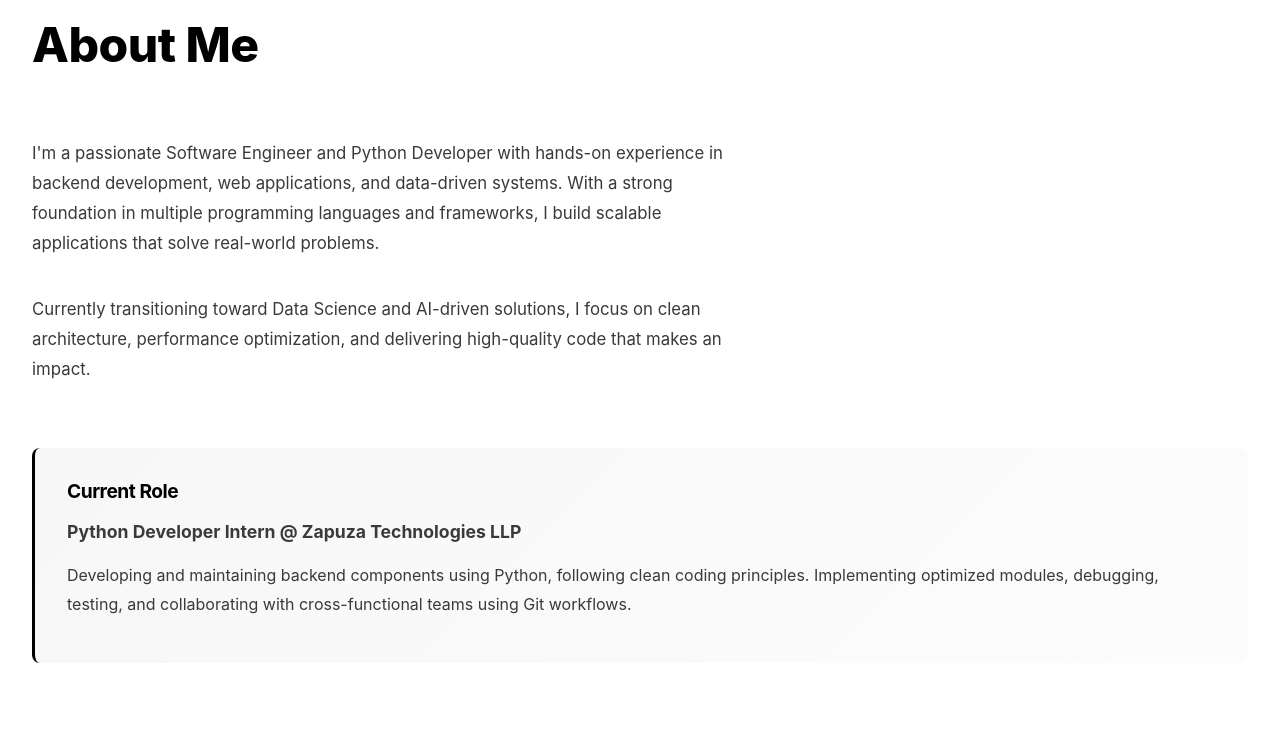
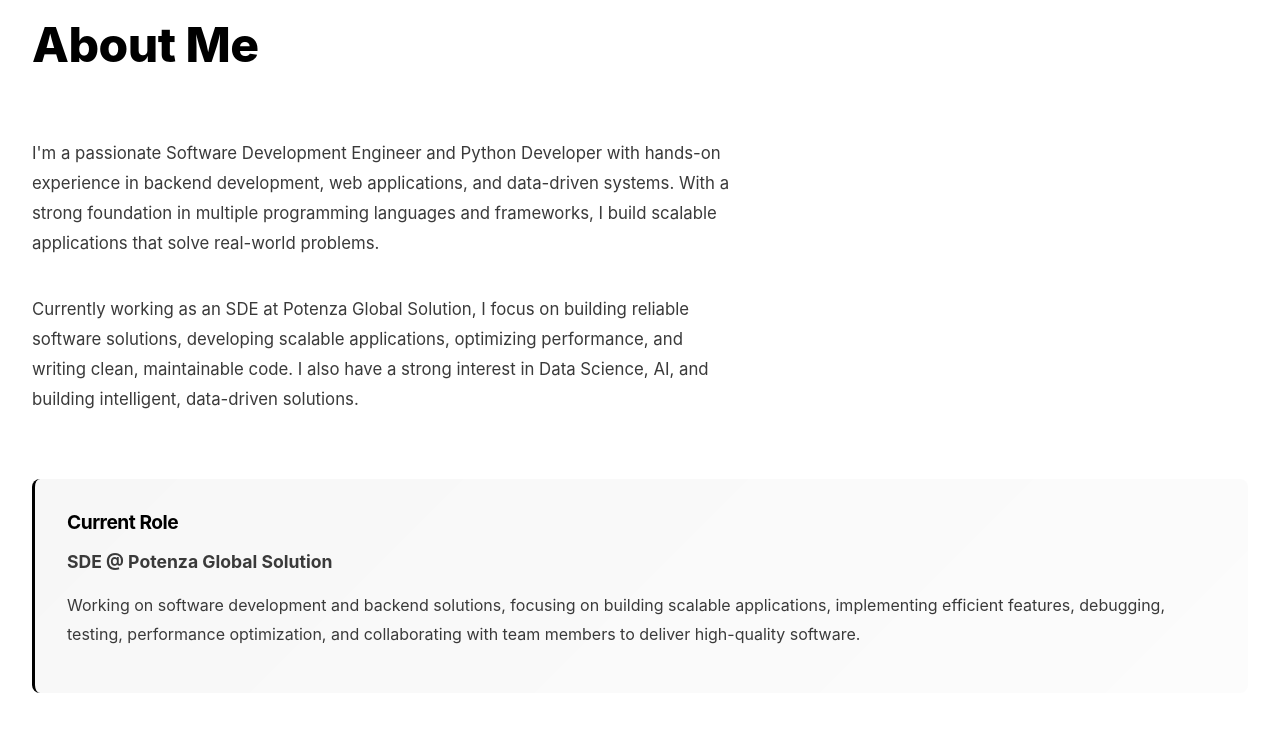
Before and after one commit to Nileshpar835/Potfolio-NileshParmar, a React (Vite) app: page / in a window 1280 px wide. Shown: the part 880-1619 px from the top of the page. Built offline with nearby package versions, Linux system fonts and the light colour scheme.

Commit message:
Revise About section with updated experience and role
Updated professional description and current role details in About component.

```diff
--- a/src/components/About.jsx
+++ b/src/components/About.jsx
@@ -39,25 +39,53 @@ const About = () => {
           <div className="about-grid">
             <motion.div variants={itemVariants} className="about-text">
               <p>
-                I'm a passionate Software Engineer and Python Developer with hands-on experience in backend development,
-                web applications, and data-driven systems. With a strong foundation in multiple programming languages and frameworks,
+                I'm a passionate Software Development Engineer and Python
+                Developer with hands-on experience in backend development,
+                web applications, and data-driven systems. With a strong
+                foundation in multiple programming languages and frameworks,
                 I build scalable applications that solve real-world problems.
               </p>
+
               <p>
-                Currently transitioning toward Data Science and AI-driven solutions, I focus on clean architecture,
-                performance optimization, and delivering high-quality code that makes an impact.
+                Currently working as an SDE at Potenza Global Solution, I focus
+                on building reliable software solutions, developing scalable
+                applications, optimizing performance, and writing clean,
+                maintainable code. I also have a strong interest in Data
+                Science, AI, and building intelligent, data-driven solutions.
               </p>
             </motion.div>
           </div>
 
+          {/* Current Role */}
           <motion.div variants={itemVariants} className="about-highlight">
             <h3>Current Role</h3>
+
+            <p>
+              <strong>SDE @ Potenza Global Solution</strong>
+            </p>
+
+            <p className="role-description">
+              Working on software development and backend solutions, focusing
+              on building scalable applications, implementing efficient
+              features, debugging, testing, performance optimization, and
+              collaborating with team members to deliver high-quality
+              software.
+            </p>
+          </motion.div>
+
+          {/* Previous Experience */}
+          <motion.div variants={itemVariants} className="about-highlight">
+            <h3>Previous Experience</h3>
+
             <p>
               <strong>Python Developer Intern @ Zapuza Technologies LLP</strong>
             </p>
+
             <p className="role-description">
-              Developing and maintaining backend components using Python, following clean coding principles.
-              Implementing optimized modules, debugging, testing, and collaborating with cross-functional teams using Git workflows.
+              Developed and maintained backend components using Python while
+              following clean coding principles. Implemented optimized
+              modules, worked on debugging and testing, and collaborated with
+              cross-functional teams using Git workflows.
             </p>
           </motion.div>
         </motion.div>
```
